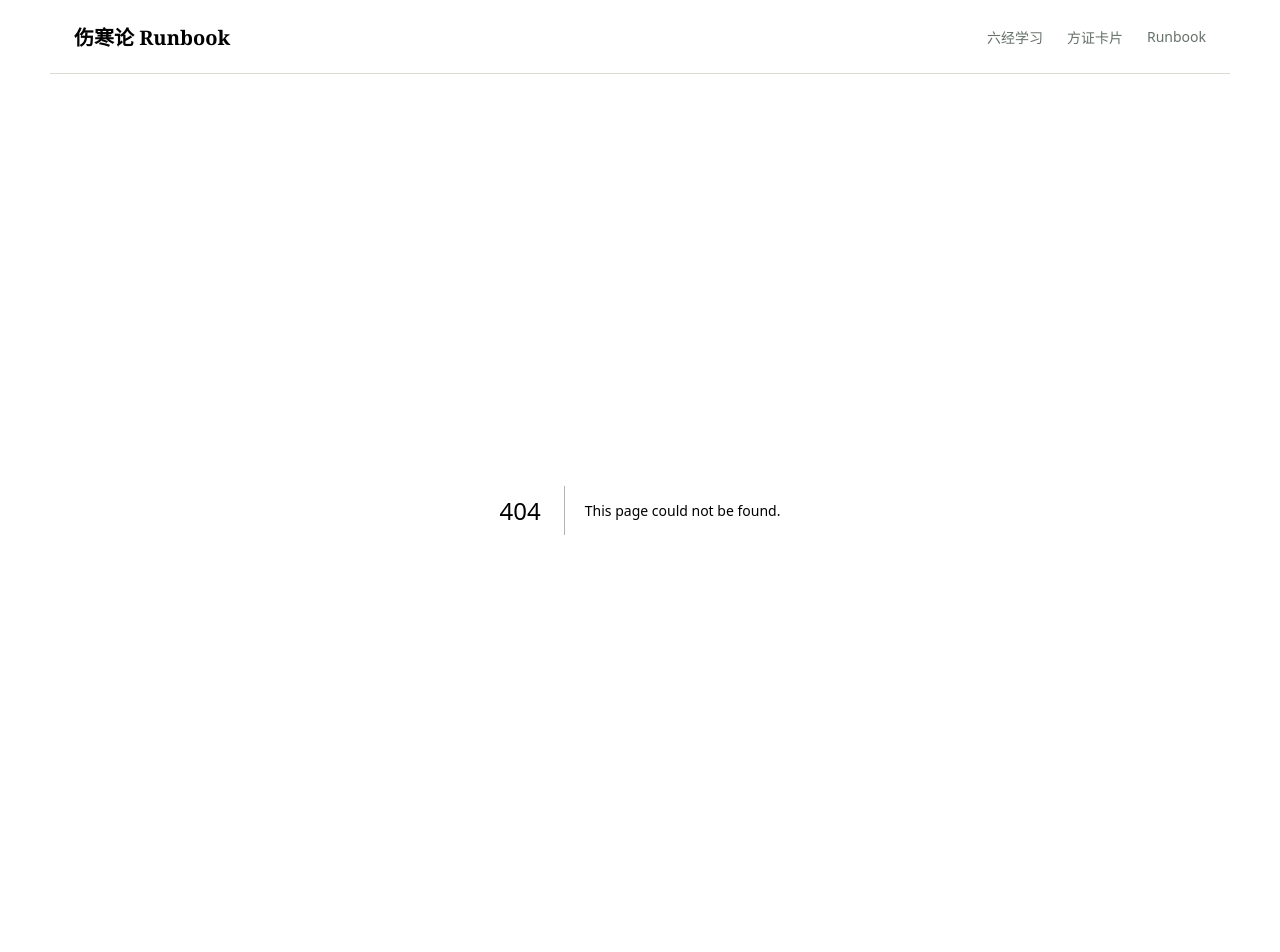
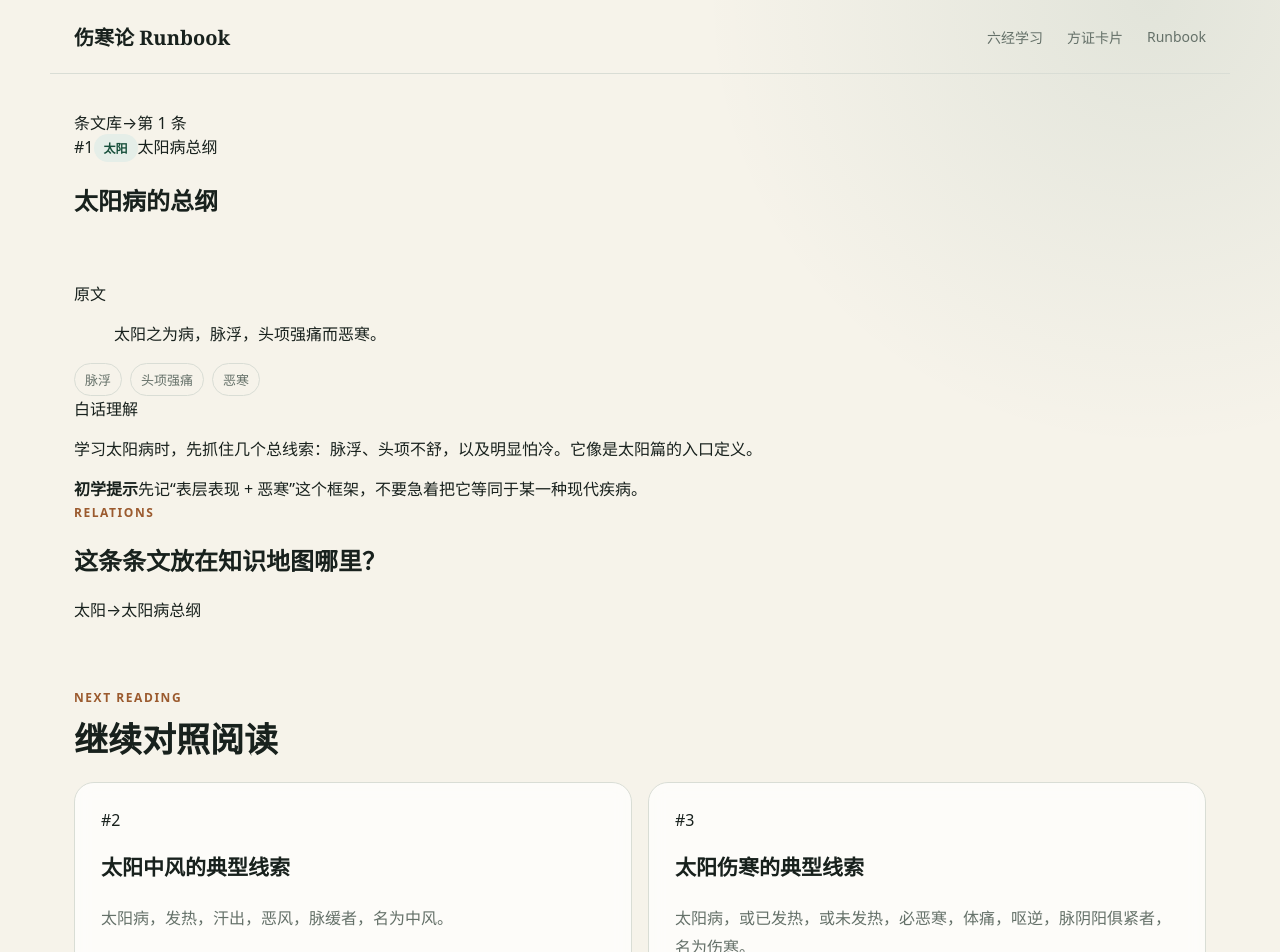
Before and after one commit to boxker/shanghan-runbook, a Next.js app: page /clauses/1 in a window 1280 px wide. Before the commit this address had no page. Shown: the top 952 px of the page. Built offline with nearby package versions, Linux system fonts and the light colour scheme.

Commit message:
feat(v0.2): add app/clauses/[id]/page.tsx

```diff
--- /dev/null
+++ b/app/clauses/[id]/page.tsx
@@ -0,0 +1,102 @@
+import Link from "next/link";
+import { notFound } from "next/navigation";
+import { clauses, clauseSourceNote, getClause } from "@/data/clauses";
+
+export function generateStaticParams() {
+  return clauses.map((item) => ({ id: item.id }));
+}
+
+export default async function ClauseDetailPage({
+  params,
+}: {
+  params: Promise<{ id: string }>;
+}) {
+  const { id } = await params;
+  const clause = getClause(id);
+
+  if (!clause) notFound();
+
+  const related = clauses
+    .filter((item) =>
+      item.id !== clause.id &&
+      (item.channel === clause.channel ||
+        (!!clause.formula && item.formula === clause.formula))
+    )
+    .slice(0, 4);
+
+  return (
+    <>
+      <div className="breadcrumb">
+        <Link href="/clauses">条文库</Link><span>→</span><span>第 {clause.number} 条</span>
+      </div>
+
+      <section className="clauseDetailHead">
+        <div className="clauseMeta">
+          <span className="clauseNo">#{clause.number}</span>
+          <span className="tag">{clause.channel}</span>
+          {clause.pattern && <span className="relationTag">{clause.pattern}</span>}
+        </div>
+        <h1>{clause.title}</h1>
+      </section>
+
+      <div className="studySplit">
+        <article className="studyPanel originalPanel">
+          <span className="panelLabel">原文</span>
+          <blockquote>{clause.original}</blockquote>
+          <div className="chips">
+            {clause.keywords.map((keyword) => <span key={keyword}>{keyword}</span>)}
+          </div>
+        </article>
+
+        <article className="studyPanel">
+          <span className="panelLabel">白话理解</span>
+          <p>{clause.plain}</p>
+          <div className="learningTip">
+            <strong>初学提示</strong>
+            <span>{clause.learningNote}</span>
+          </div>
+        </article>
+      </div>
+
+      <section className="relationPanel">
+        <span className="eyebrow">RELATIONS</span>
+        <h2>这条条文放在知识地图哪里？</h2>
+        <div className="relationFlow">
+          <Link href="/learn">{clause.channel}</Link>
+          <span>→</span>
+          <span>{clause.pattern || "条文学习"}</span>
+          {clause.formula && (
+            <>
+              <span>→</span>
+              <Link href="/formulas">{clause.formula}</Link>
+            </>
+          )}
+        </div>
+      </section>
+
+      {related.length > 0 && (
+        <section>
+          <div className="sectionTitle">
+            <div>
+              <span className="eyebrow">NEXT READING</span>
+              <h2>继续对照阅读</h2>
+            </div>
+          </div>
+          <div className="grid two">
+            {related.map((item) => (
+              <Link className="card miniClause" href={`/clauses/${item.id}`} key={item.id}>
+                <span className="clauseNo">#{item.number}</span>
+                <h3>{item.title}</h3>
+                <p>{item.original}</p>
+              </Link>
+            ))}
+          </div>
+        </section>
+      )}
+
+      <aside className="notice sourceNote">
+        <strong>版本说明：</strong>{clauseSourceNote}
+      </aside>
+    </>
+  );
+}
```
